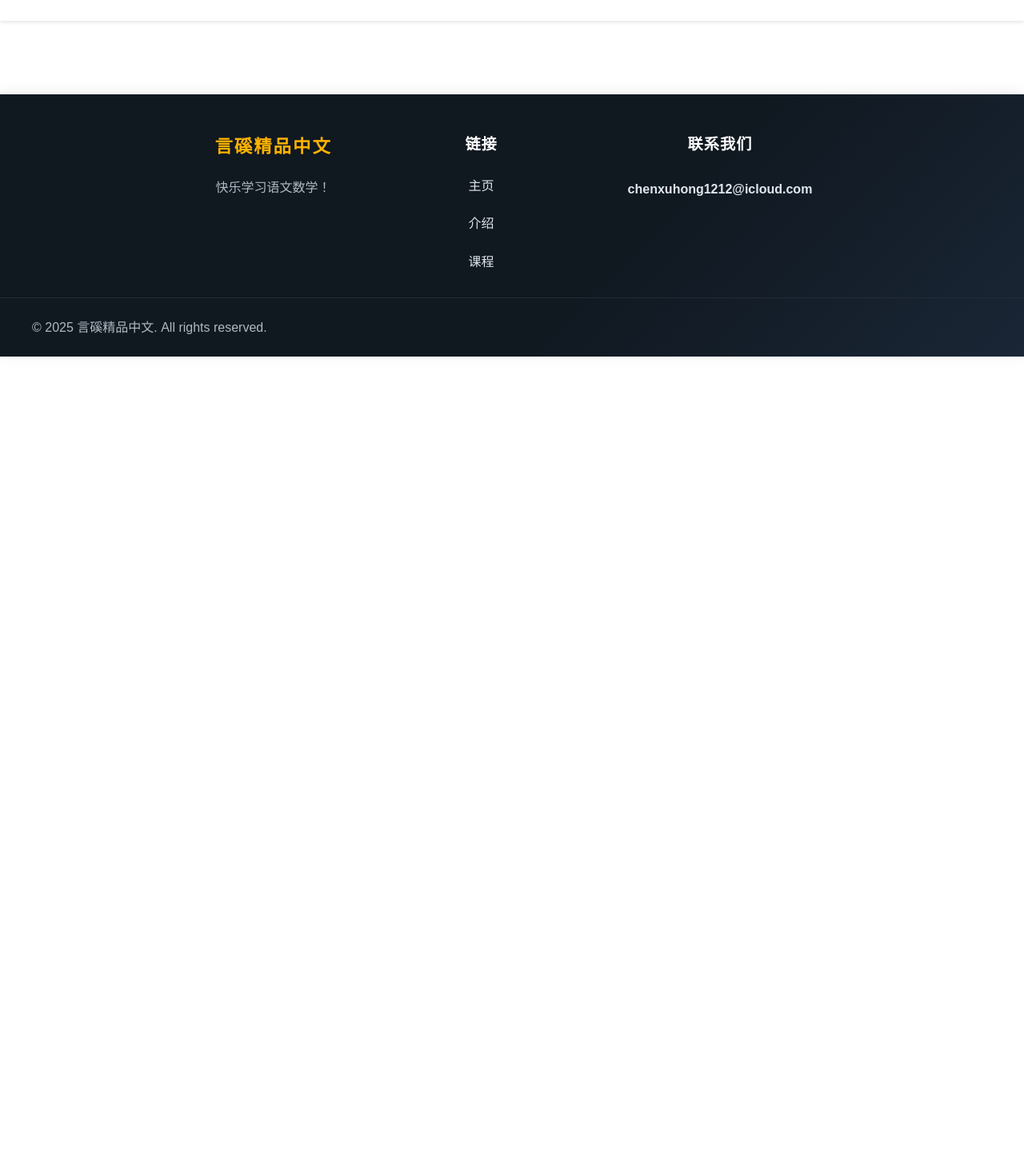
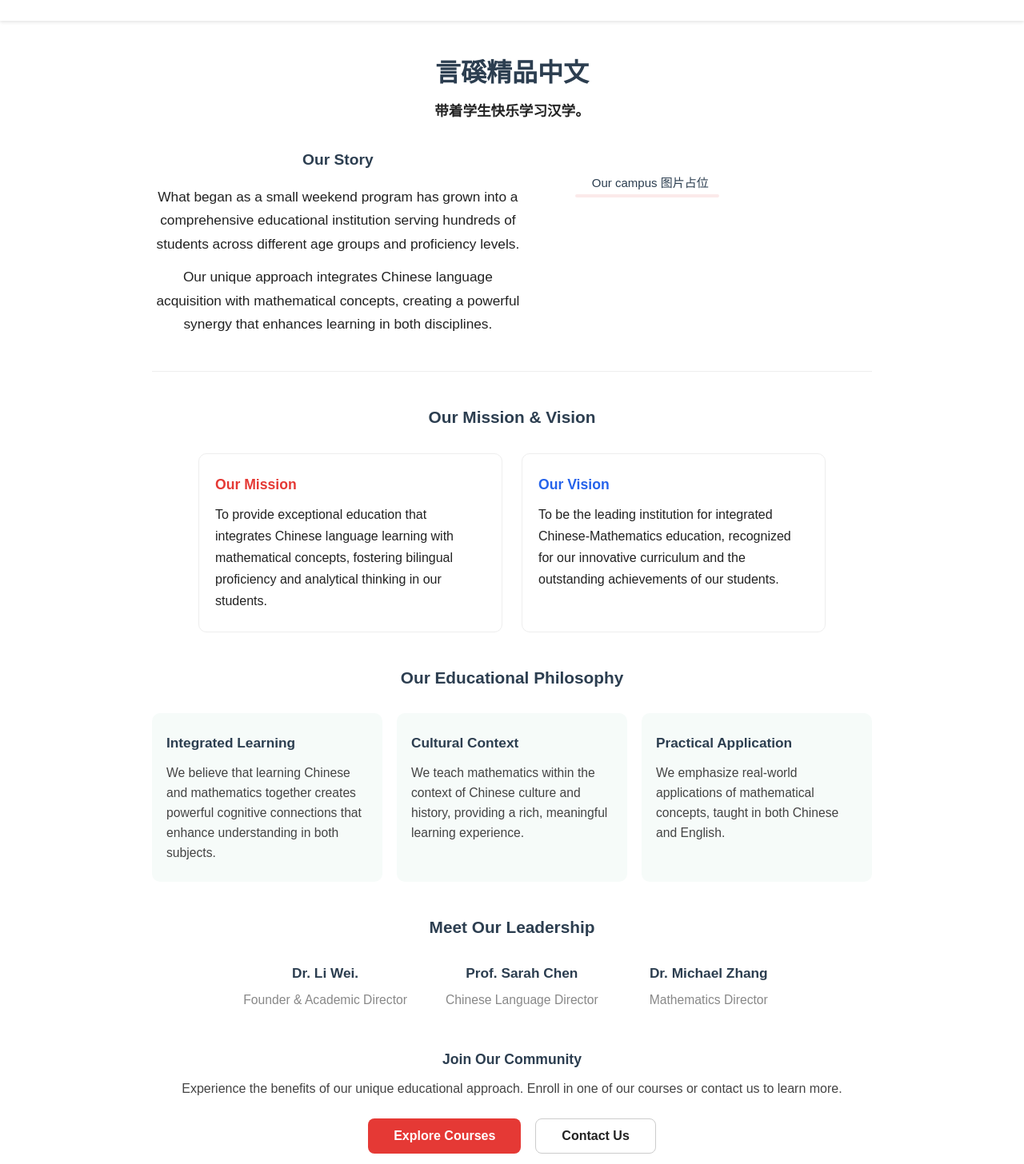
Before and after one commit to Fizzyi/yanxi, a Vue app in the folder yanxi-web/: page /about in a window 1280 px wide. Shown: the part 74-1530 px from the top of the page at 80% size. Before the commit the page ends 800 px from the top, so only its background shows below. Built offline with nearby package versions, Linux system fonts and the light colour scheme.

Commit message:
新增about页面

```diff
--- a/yanxi-web/src/views/About.vue
+++ b/yanxi-web/src/views/About.vue
@@ -1,7 +1,89 @@
 <template>
-  <div class="about">
-    <h1>关于我们</h1>
-    <p>研习是一个致力于提供优质学习资源的平台</p>
+  <div class="about-page">
+    <!-- 顶部标题 -->
+    <div class="about-header">
+      <h1>言磎精品中文</h1>
+      <div class="about-subtitle">带着学生快乐学习汉学。</div>
+    </div>
+
+    <!-- Our Story 区块 -->
+    <div class="about-story">
+      <div class="story-left">
+        <div class="story-title">Our Story</div>
+        <div class="story-text">
+          <p>What began as a small weekend program has grown into a comprehensive educational institution serving hundreds of students across different age groups and proficiency levels.</p>
+          <p>Our unique approach integrates Chinese language acquisition with mathematical concepts, creating a powerful synergy that enhances learning in both disciplines.</p>
+        </div>
+      </div>
+      <div class="story-right">
+        <div class="campus-line">
+          Our campus 图片占位
+        </div>
+      </div>
+    </div>
+
+    <!-- Mission & Vision -->
+    <div class="about-section">
+      <div class="section-title">Our Mission & Vision</div>
+      <div class="mission-vision-row">
+        <div class="mission-card">
+          <div class="mission-label">Our Mission</div>
+          <div class="mission-desc">To provide exceptional education that integrates Chinese language learning with mathematical concepts, fostering bilingual proficiency and analytical thinking in our students.</div>
+        </div>
+        <div class="vision-card">
+          <div class="vision-label">Our Vision</div>
+          <div class="vision-desc">To be the leading institution for integrated Chinese-Mathematics education, recognized for our innovative curriculum and the outstanding achievements of our students.</div>
+        </div>
+      </div>
+    </div>
+
+    <!-- Educational Philosophy -->
+    <div class="about-section">
+      <div class="section-title">Our Educational Philosophy</div>
+      <div class="philosophy-row">
+        <div class="philosophy-card">
+          <div class="philosophy-title">Integrated Learning</div>
+          <div class="philosophy-desc">We believe that learning Chinese and mathematics together creates powerful cognitive connections that enhance understanding in both subjects.</div>
+        </div>
+        <div class="philosophy-card">
+          <div class="philosophy-title">Cultural Context</div>
+          <div class="philosophy-desc">We teach mathematics within the context of Chinese culture and history, providing a rich, meaningful learning experience.</div>
+        </div>
+        <div class="philosophy-card">
+          <div class="philosophy-title">Practical Application</div>
+          <div class="philosophy-desc">We emphasize real-world applications of mathematical concepts, taught in both Chinese and English.</div>
+        </div>
+      </div>
+    </div>
+
+    <!-- Leadership -->
+    <div class="about-section">
+      <div class="section-title">Meet Our Leadership</div>
+      <div class="leadership-row">
+        <div class="leader-block">
+          <div class="leader-name">Dr. Li Wei.</div>
+          <div class="leader-title">Founder & Academic Director</div>
+        </div>
+        <div class="leader-block">
+          <div class="leader-name">Prof. Sarah Chen</div>
+          <div class="leader-title">Chinese Language Director</div>
+        </div>
+        <div class="leader-block">
+          <div class="leader-name">Dr. Michael Zhang</div>
+          <div class="leader-title">Mathematics Director</div>
+        </div>
+      </div>
+    </div>
+
+    <!-- Join Community -->
+    <div class="about-section join-section">
+      <div class="join-title">Join Our Community</div>
+      <div class="join-desc">Experience the benefits of our unique educational approach. Enroll in one of our courses or contact us to learn more.</div>
+      <div class="join-btns">
+        <button class="btn-red">Explore Courses</button>
+        <button class="btn-white">Contact Us</button>
+      </div>
+    </div>
   </div>
 </template>
 
@@ -9,7 +91,240 @@
 </script>
 
 <style scoped>
-.about {
-  padding: 20px;
+.about-page {
+  background: #fff;
+  min-height: 100vh;
+  padding-bottom: 40px;
+  margin-top: 140px;
+}
+.about-header {
+  text-align: center;
+  margin-top: 32px;
+  margin-bottom: 32px;
+}
+.about-header h1 {
+  font-size: 2rem;
+  font-weight: bold;
+  margin-bottom: 8px;
+}
+.about-subtitle {
+  color: #222;
+  font-size: 1.1rem;
+  font-weight: bold;
+}
+.about-story {
+  display: flex;
+  justify-content: center;
+  align-items: flex-start;
+  gap: 48px;
+  max-width: 900px;
+  margin: 0 auto 40px auto;
+  padding-bottom: 32px;
+  border-bottom: 1px solid #eee;
+}
+.story-left {
+  flex: 1.2;
+  min-width: 320px;
+}
+.story-title {
+  font-size: 1.2rem;
+  font-weight: bold;
+  margin-bottom: 16px;
+}
+.story-text p {
+  color: #222;
+  font-size: 1.08rem;
+  margin-bottom: 12px;
+  line-height: 1.7;
+}
+.story-right {
+  flex: 1;
+  display: flex;
+  align-items: flex-start;
+  justify-content: flex-start;
+  min-width: 180px;
+}
+.campus-line {
+  position: relative;
+  width: 220px;
+  height: 32px;
+  margin-top: 32px;
+}
+.campus-dot {
+  position: absolute;
+  left: 0;
+  top: 12px;
+  width: 32px;
+  height: 32px;
+  background: #fbeaea;
+  border-radius: 50%;
+  border: 2px solid #e53935;
+  z-index: 2;
+}
+.campus-label {
+  position: absolute;
+  left: 36px;
+  top: 16px;
+  color: #e53935;
+  font-size: 1rem;
+  font-weight: 500;
+  z-index: 3;
+}
+.campus-line::after {
+  content: '';
+  position: absolute;
+  left: 16px;
+  top: 26px;
+  width: 180px;
+  height: 4px;
+  background: #fbeaea;
+  border-radius: 2px;
+  z-index: 1;
+}
+.about-section {
+  max-width: 900px;
+  margin: 0 auto 40px auto;
+  text-align: center;
+}
+.section-title {
+  font-size: 1.3rem;
+  font-weight: bold;
+  margin-bottom: 28px;
+}
+.mission-vision-row {
+  display: flex;
+  gap: 24px;
+  justify-content: center;
+  flex-wrap: wrap;
+}
+.mission-card, .vision-card {
+  flex: 1;
+  min-width: 260px;
+  max-width: 380px;
+  background: #fff;
+  border: 1.5px solid #eee;
+  border-radius: 10px;
+  padding: 24px 20px;
+  text-align: left;
+}
+.mission-label {
+  color: #e53935;
+  font-weight: bold;
+  font-size: 1.1rem;
+  margin-bottom: 10px;
+}
+.vision-label {
+  color: #2563eb;
+  font-weight: bold;
+  font-size: 1.1rem;
+  margin-bottom: 10px;
+}
+.mission-desc, .vision-desc {
+  color: #222;
+  font-size: 1rem;
+  line-height: 1.7;
+}
+.philosophy-row {
+  display: flex;
+  gap: 18px;
+  justify-content: center;
+  flex-wrap: wrap;
+}
+.philosophy-card {
+  flex: 1;
+  min-width: 220px;
+  max-width: 300px;
+  background: #f6fbf9;
+  border-radius: 10px;
+  padding: 24px 18px;
+  text-align: left;
+}
+.philosophy-title {
+  font-weight: bold;
+  font-size: 1.08rem;
+  margin-bottom: 10px;
+}
+.philosophy-desc {
+  color: #444;
+  font-size: 0.98rem;
+  line-height: 1.6;
+}
+.leadership-row {
+  display: flex;
+  justify-content: center;
+  gap: 48px;
+  margin-top: 24px;
+  flex-wrap: wrap;
+}
+.leader-block {
+  min-width: 180px;
+  text-align: center;
+}
+.leader-name {
+  font-weight: bold;
+  font-size: 1.08rem;
+  margin-bottom: 6px;
+}
+.leader-title {
+  color: #888;
+  font-size: 0.98rem;
+}
+.join-section {
+  margin-top: 48px;
+  padding-bottom: 0;
+}
+.join-title {
+  font-size: 1.1rem;
+  font-weight: bold;
+  margin-bottom: 10px;
+}
+.join-desc {
+  color: #444;
+  font-size: 1rem;
+  margin-bottom: 24px;
+}
+.join-btns {
+  display: flex;
+  justify-content: center;
+  gap: 18px;
+}
+.btn-red {
+  background: #e53935;
+  color: #fff;
+  border: none;
+  border-radius: 8px;
+  padding: 12px 32px;
+  font-size: 1rem;
+  font-weight: bold;
+  cursor: pointer;
+  transition: background 0.2s;
+}
+.btn-red:hover {
+  background: #b71c1c;
+}
+.btn-white {
+  background: #fff;
+  color: #222;
+  border: 1.5px solid #ccc;
+  border-radius: 8px;
+  padding: 12px 32px;
+  font-size: 1rem;
+  font-weight: bold;
+  cursor: pointer;
+  transition: background 0.2s, color 0.2s;
+}
+.btn-white:hover {
+  background: #f6fbf9;
+  color: #e53935;
+}
+@media (max-width: 900px) {
+  .about-story, .about-section {
+    max-width: 98vw;
+  }
+  .mission-vision-row, .philosophy-row, .leadership-row {
+    flex-direction: column;
+    gap: 18px;
+    align-items: center;
+  }
 }
 </style>
```
